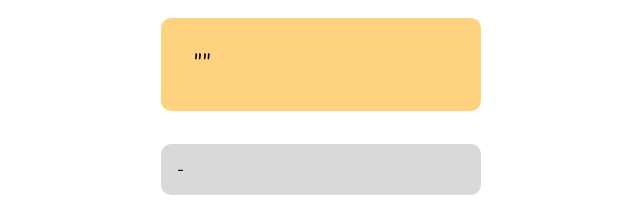
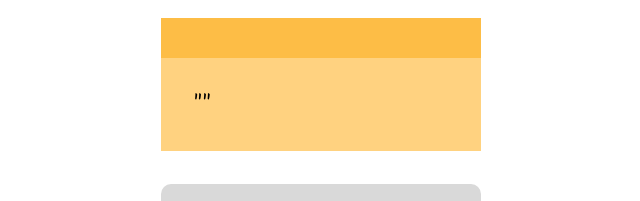
Before and after one commit to joaopedro-dev/fortunecookie, a Next.js app: page /final in a window 1280 px wide. Shown: the top 201 px of the page, without its empty margins (327-967 px from the left). Built offline with nearby package versions, Linux system fonts and the light colour scheme.

Commit message:
Testando estilo no componente quote

```diff
--- a/styles/questions.module.css
+++ b/styles/questions.module.css
@@ -75,13 +75,13 @@
   flex-direction: column;
 }
 .quote_text{
+  border-top: solid 40px #fdbd46;
+  background-color: #FFD280;
   font-size: 18px;
   width: 20rem;
-  background-color: #FFD280;
   font-family: 'Kalam', cursive;
   height: auto;
   padding: 2rem;
-  border-radius: 10px;
 }
 
 .quote_autor{
```
